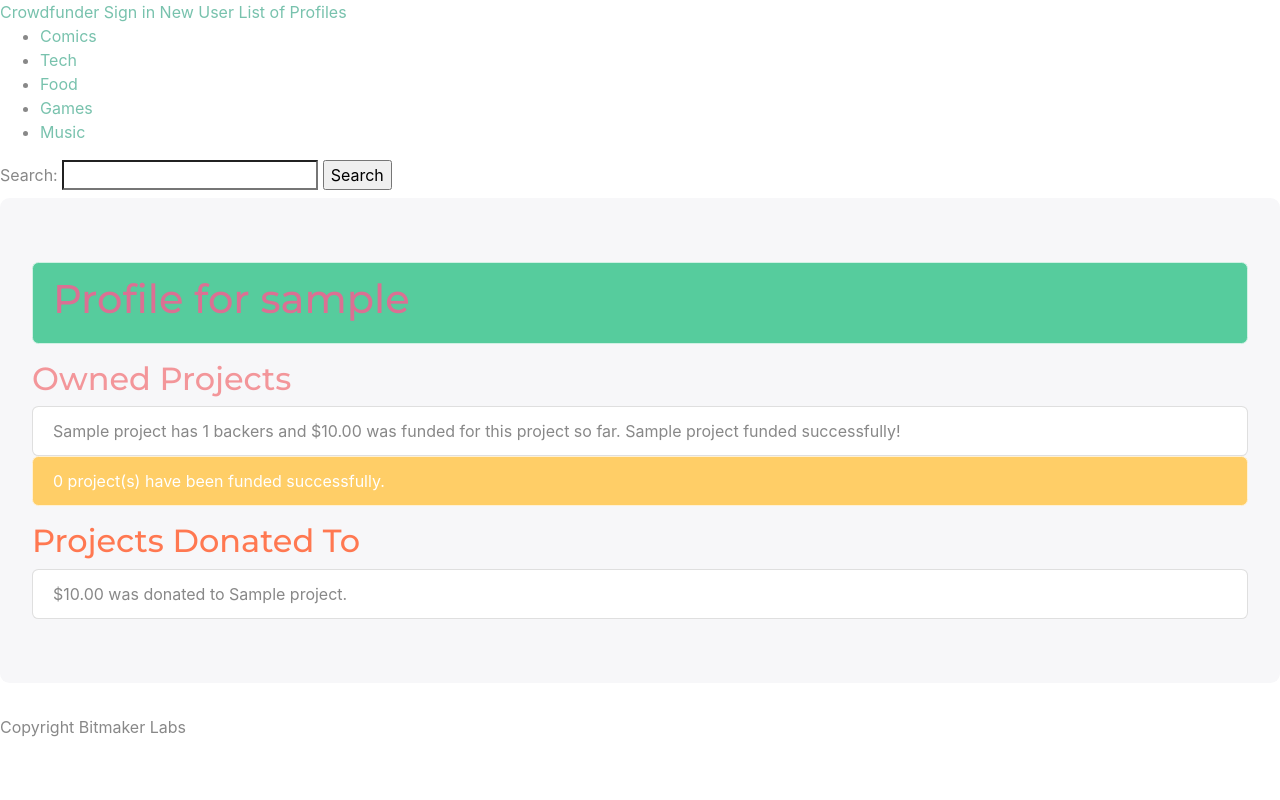
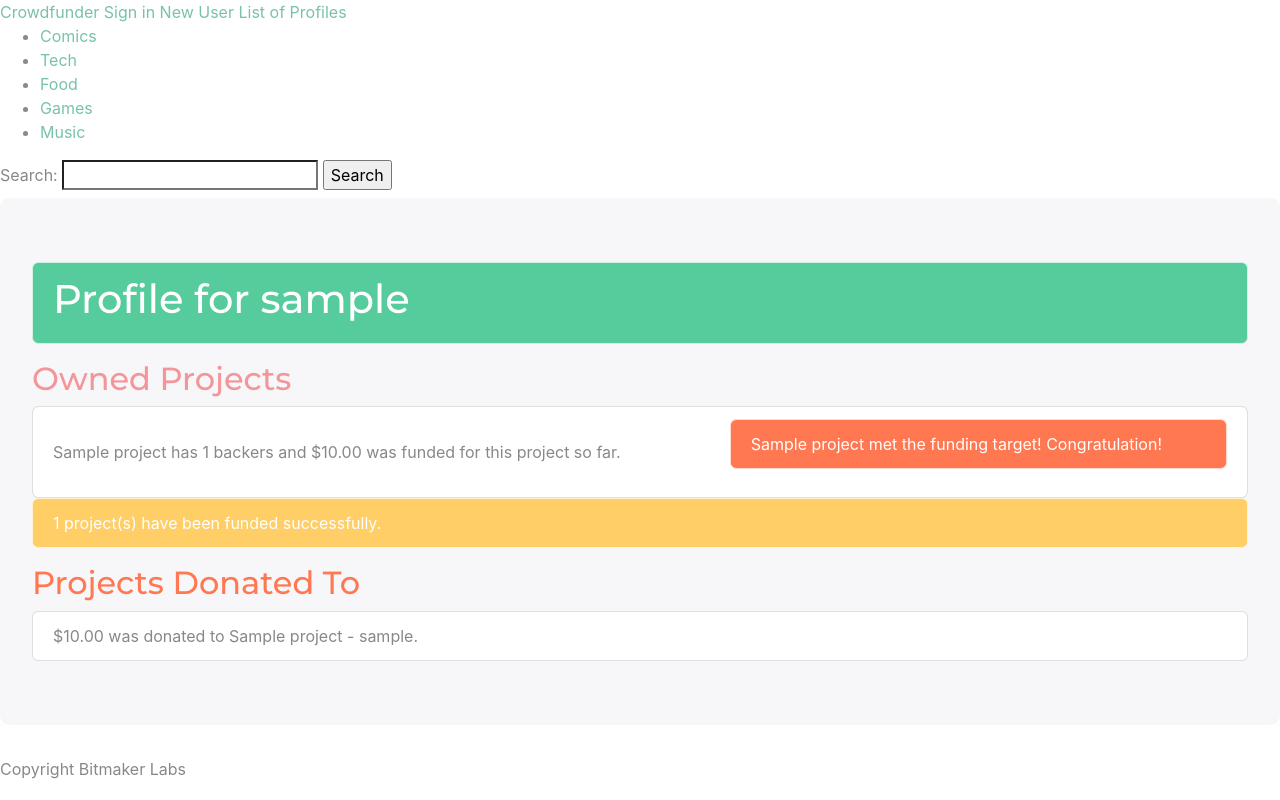
Before and after one commit to jessiicacmoore/Crowdfunder, a Django app: page /profile/1 in a window 1280 px wide. Run offline with Django 3.2, Linux system fonts and the light colour scheme; tables that the repository leaves empty hold one stand-in row (values such as "Sample post"); parts of the project's set-up code (start-up, migrations or seed data) failed here and were passed over.

Commit message:
added funciton on profile section

```diff
--- a/crowdfunder/models.py
+++ b/crowdfunder/models.py
@@ -29,7 +29,7 @@ class Project(models.Model):
     # status_updates =  models.CharField(max_length=255)
 
     def __str__(self):
-        return f'{self.title}'
+        return f'{self.title} - {self.owner.username}'
 
     def update_total_funded(self):
         donations = self.donations.aggregate(Sum('donation_amount'))
@@ -42,7 +42,9 @@ class Project(models.Model):
         self.save()
 
     def met_goal(self):
+
         return self.amount_funded >= self.funding_goal
+
 
     def is_past_due(self):
         return date.today() > self.end_date
--- a/crowdfunder/static/css/profile.css
+++ b/crowdfunder/static/css/profile.css
@@ -1,3 +1,3 @@
 h1 {
-    color: palevioletred !important;
+    color: palevioletred ;
 }
--- a/crowdfunder/templates/base.html
+++ b/crowdfunder/templates/base.html
@@ -8,7 +8,7 @@
     <link rel="stylesheet" href="https://cdnjs.cloudflare.com/ajax/libs/normalize/8.0.1/normalize.css">
     <link rel="stylesheet" href="{% static 'css/main.css' %}">
 
-    <title>{{ Crowdfunder }}</title>
+    <title>Crowdfunder</title>
 </head>
 <body>
             <a  href="{% url 'home' %}">Crowdfunder</a>
@@ -39,7 +39,9 @@
                     type="search"
                     id="project-search"
                     name="query"
-                    value="{{ query }}"
+                    {% if query %}
+                        value="{{ query }}"
+                    {% endif %}
                     />
                 </label>
                 <input type="submit" value="Search" />
--- a/crowdfunder/templates/profile.html
+++ b/crowdfunder/templates/profile.html
@@ -21,7 +21,9 @@
             {{project.number_of_backers}} backers and
             ${{project.amount_funded}} was funded for this project so far.
                 {% if project.amount_funded >= project.funding_goal %}
-                    {{project.title}} funded successfully!
+                <div class="alert alert-dismissible alert-danger">
+                    {{project.title}} met the funding target! Congratulation!
+                    </div>
                 {% else %}
                     {{project.title}} hasn't meet the fund target.
                 {% endif %}
@@ -29,9 +31,7 @@
     {% endfor %}
 </ul>
 
-
 <p class="alert alert-dismissible alert-warning">{{funded_count}} project(s) have been funded successfully.</p>
-
 
 <h2 class="text-danger">Projects Donated To</h2>
 <ul class="list-group">
--- a/crowdfunder/views.py
+++ b/crowdfunder/views.py
@@ -25,7 +25,7 @@ def profile(request, user_id):
     user = User.objects.get(id=user_id)
     owned_projects = user.projects.all()
     # backed_projects = [d.project for d in user.donations.all()]
-    funded_count = [p.met_goal for p in owned_projects].count(True)
+    funded_count = [project.met_goal() for project in owned_projects].count(True)
     donations = user.donations.all()
 
     return render(request, "profile.html", {
```
Also changed, not shown: crowdfunder/migrations/0001_initial.py (added), crowdfunder/migrations/0002_auto_20190610_2206.py (added), crowdfunder/migrations/__init__.py (added).
